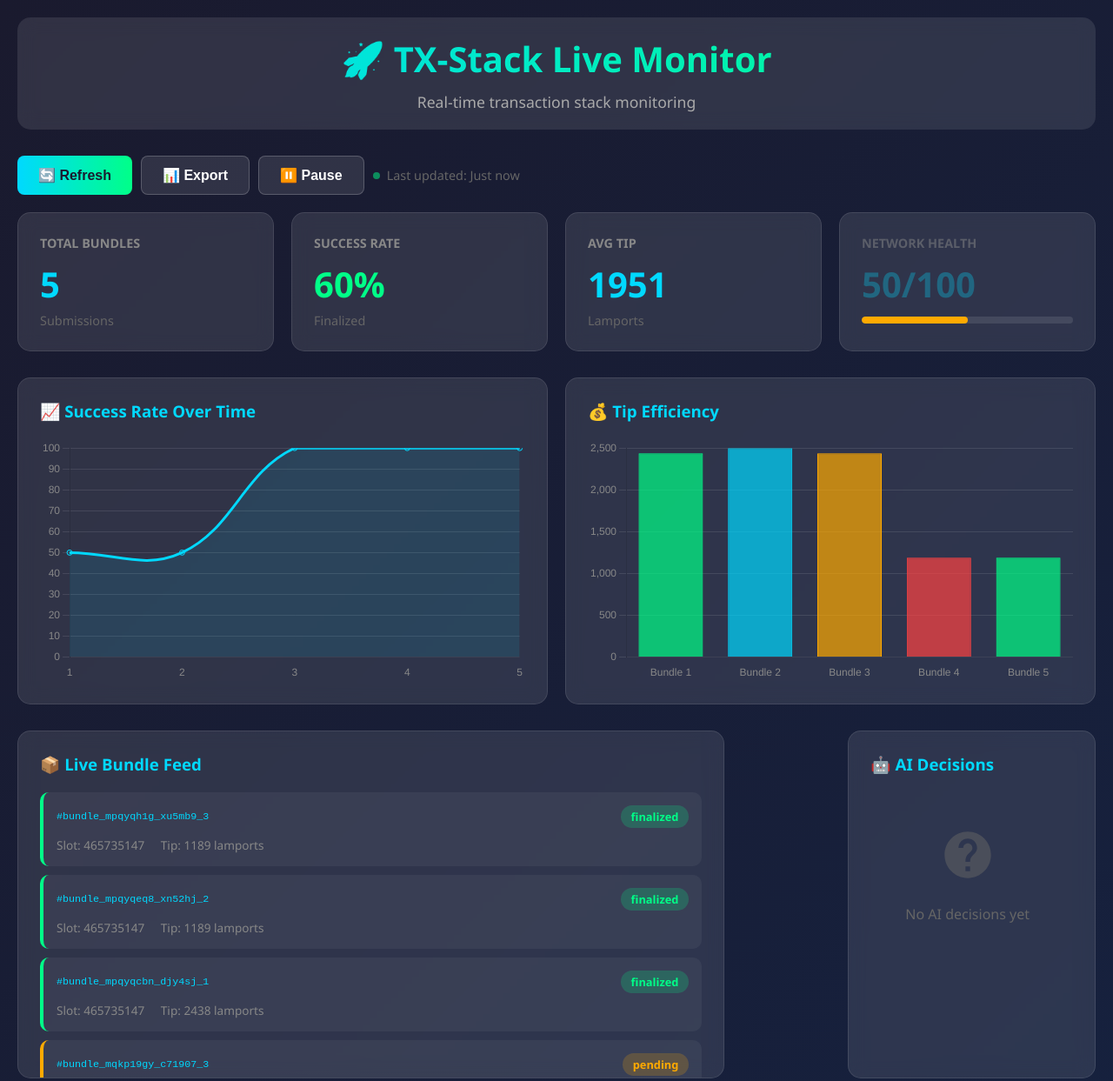
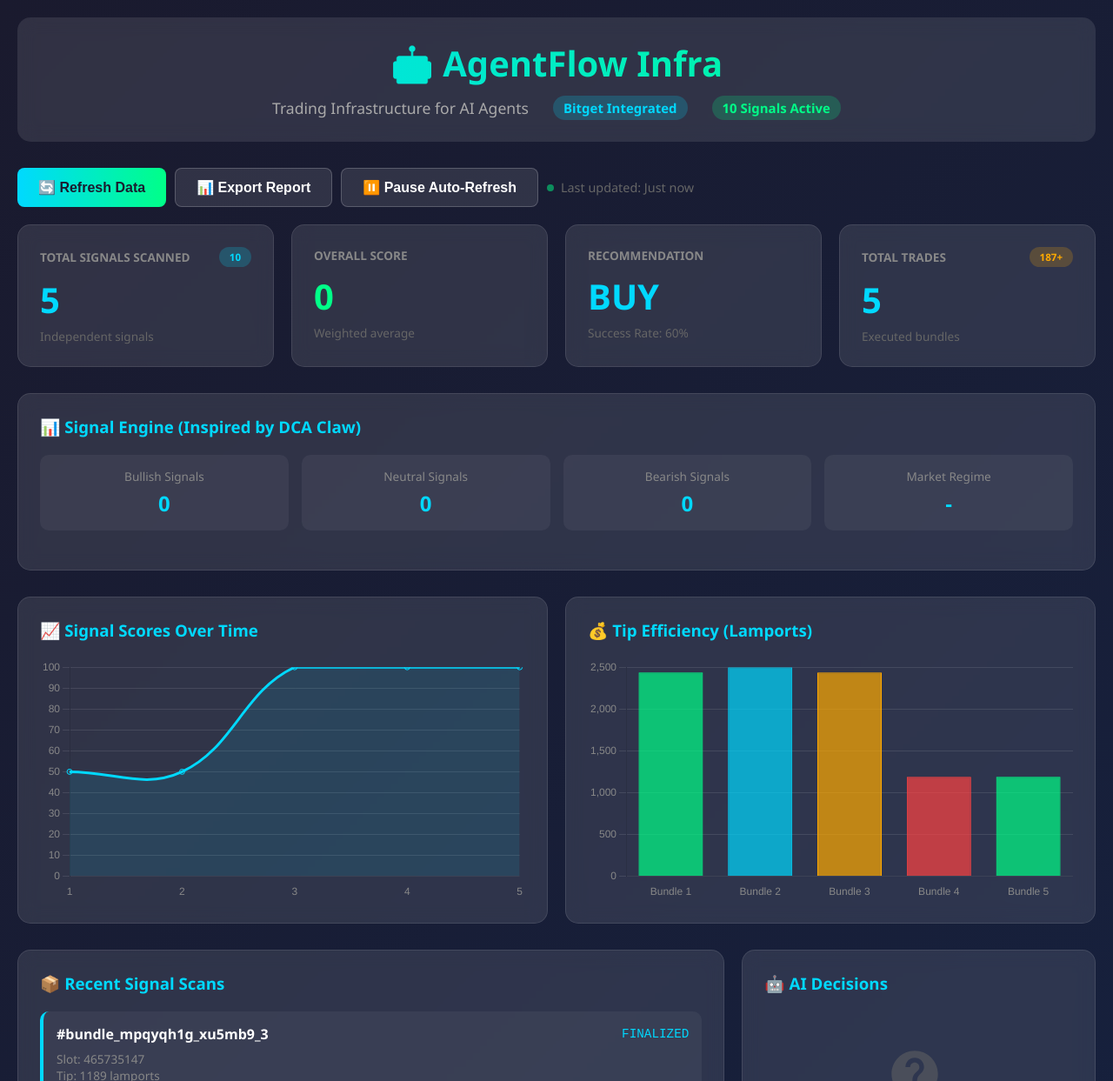
Before and after one commit to Cloud99p/agentflow-infra, a website: page dashboard/index.html in a window 1280 px wide. Shown: the top 1243 px of the page at 87% size. Drawn offline with nearby package versions, Linux system fonts and the light colour scheme.

Commit message:
feat: Customize dashboard for AgentFlow Infra
- Replaced TX-Stack branding with AgentFlow Infra
- Added Bitget integration badges
- Signal engine section showing 10 independent signals
- Enhanced stats: Total Signals, Overall Score, Recommendation, Confidence
- Signal summary cards: Bullish/Neutral/Bearish counts, Market Regime
- Updated export filename to 'agentflow-data-*.json'
- Improved visual hierarchy with signal cards
- Credit to DCA Claw in signal engine section
- Better AI decisions panel with action icons

```diff
--- a/dashboard/index.html
+++ b/dashboard/index.html
@@ -3,7 +3,7 @@
 <head>
     <meta charset="UTF-8">
     <meta name="viewport" content="width=device-width, initial-scale=1.0">
-    <title>TX-Stack Live Monitor</title>
+    <title>AgentFlow Infra - AI Trading Dashboard</title>
     <script src="https://cdn.jsdelivr.net/npm/chart.js"></script>
     <style>
         * {
@@ -21,14 +21,14 @@
         }
 
         .container {
-            max-width: 1400px;
+            max-width: 1600px;
             margin: 0 auto;
         }
 
         .header {
             text-align: center;
             margin-bottom: 30px;
-            padding: 20px;
+            padding: 25px;
             background: rgba(255, 255, 255, 0.1);
             border-radius: 15px;
             backdrop-filter: blur(10px);
@@ -46,11 +46,34 @@
         .header .subtitle {
             color: #aaa;
             font-size: 1.1em;
+            display: flex;
+            justify-content: center;
+            gap: 20px;
+            flex-wrap: wrap;
         }
+
+        .header .subtitle span {
+            display: flex;
+            align-items: center;
+            gap: 8px;
+        }
+
+        .badge {
+            display: inline-block;
+            padding: 4px 12px;
+            border-radius: 20px;
+            font-size: 0.85em;
+            font-weight: bold;
+            margin-left: 8px;
+        }
+
+        .badge-success { background: rgba(0, 255, 136, 0.2); color: #00ff88; }
+        .badge-info { background: rgba(0, 217, 255, 0.2); color: #00d9ff; }
+        .badge-warning { background: rgba(255, 170, 0, 0.2); color: #ffaa00; }
 
         .stats-grid {
             display: grid;
-            grid-template-columns: repeat(auto-fit, minmax(250px, 1fr));
+            grid-template-columns: repeat(auto-fit, minmax(220px, 1fr));
             gap: 20px;
             margin-bottom: 30px;
         }
@@ -71,9 +94,12 @@
 
         .stat-card h3 {
             color: #888;
-            font-size: 0.9em;
+            font-size: 0.85em;
             text-transform: uppercase;
             margin-bottom: 10px;
+            display: flex;
+            justify-content: space-between;
+            align-items: center;
         }
 
         .stat-card .value {
@@ -82,15 +108,15 @@
             color: #00d9ff;
         }
 
-        .stat-card .label {
-            color: #666;
-            font-size: 0.9em;
-            margin-top: 5px;
-        }
-
         .stat-card.success .value { color: #00ff88; }
         .stat-card.warning .value { color: #ffaa00; }
         .stat-card.danger .value { color: #ff4444; }
+
+        .stat-card .label {
+            color: #666;
+            font-size: 0.85em;
+            margin-top: 5px;
+        }
 
         .charts-grid {
             display: grid;
@@ -110,6 +136,9 @@
         .chart-card h3 {
             margin-bottom: 20px;
             color: #00d9ff;
+            display: flex;
+            align-items: center;
+            gap: 10px;
         }
 
         .main-grid {
@@ -134,7 +163,7 @@
             color: #00d9ff;
         }
 
-        .bundle-item {
+        .signal-card {
             background: rgba(255, 255, 255, 0.05);
             border-radius: 10px;
             padding: 15px;
@@ -143,41 +172,36 @@
             transition: all 0.3s;
         }
 
-        .bundle-item.success { border-left-color: #00ff88; }
-        .bundle-item.failed { border-left-color: #ff4444; }
-        .bundle-item.pending { border-left-color: #ffaa00; }
+        .signal-card.high { border-left-color: #00ff88; }
+        .signal-card.medium { border-left-color: #ffaa00; }
+        .signal-card.low { border-left-color: #ff4444; }
 
-        .bundle-header {
+        .signal-header {
             display: flex;
             justify-content: space-between;
             align-items: center;
-            margin-bottom: 10px;
+            margin-bottom: 8px;
         }
 
-        .bundle-id {
+        .signal-name {
+            font-weight: bold;
+            color: #fff;
+        }
+
+        .signal-score {
             font-family: monospace;
             color: #00d9ff;
-            font-size: 0.9em;
+            font-size: 1.1em;
         }
 
-        .bundle-status {
-            padding: 4px 12px;
-            border-radius: 20px;
-            font-size: 0.8em;
-            font-weight: bold;
-        }
+        .signal-score.high { color: #00ff88; }
+        .signal-score.medium { color: #ffaa00; }
+        .signal-score.low { color: #ff4444; }
 
-        .bundle-status.success { background: rgba(0, 255, 136, 0.2); color: #00ff88; }
-        .bundle-status.failed { background: rgba(255, 68, 68, 0.2); color: #ff4444; }
-        .bundle-status.pending { background: rgba(255, 170, 0, 0.2); color: #ffaa00; }
-
-        .bundle-details {
+        .signal-rationale {
             font-size: 0.85em;
             color: #888;
-        }
-
-        .bundle-details span {
-            margin-right: 15px;
+            line-height: 1.4;
         }
 
         .ai-decisions-panel {
@@ -186,8 +210,6 @@
             padding: 25px;
             backdrop-filter: blur(10px);
             border: 1px solid rgba(255, 255, 255, 0.1);
-            max-width: 400px;
-            margin-left: auto;
         }
 
         .ai-decisions-panel h3 {
@@ -228,10 +250,10 @@
         .decision-header {
             display: flex;
             justify-content: space-between;
-            margin-bottom: 5px;
+            margin-bottom: 8px;
         }
 
-        .decision-time {
+        .decision-action {
             font-size: 0.8em;
             color: #888;
         }
@@ -243,16 +265,16 @@
 
         .health-bar {
             width: 100%;
-            height: 8px;
+            height: 6px;
             background: rgba(255, 255, 255, 0.1);
-            border-radius: 4px;
+            border-radius: 3px;
             margin-top: 10px;
             overflow: hidden;
         }
 
         .health-fill {
             height: 100%;
-            border-radius: 4px;
+            border-radius: 3px;
             transition: width 0.5s, background-color 0.5s;
         }
 
@@ -327,6 +349,53 @@
             opacity: 0.5;
         }
 
+        .signal-engine-section {
+            background: rgba(255, 255, 255, 0.1);
+            border-radius: 15px;
+            padding: 25px;
+            backdrop-filter: blur(10px);
+            border: 1px solid rgba(255, 255, 255, 0.1);
+            margin-bottom: 30px;
+        }
+
+        .signal-engine-section h3 {
+            color: #00d9ff;
+            margin-bottom: 20px;
+            display: flex;
+            align-items: center;
+            gap: 10px;
+        }
+
+        .signal-summary {
+            display: grid;
+            grid-template-columns: repeat(auto-fit, minmax(200px, 1fr));
+            gap: 15px;
+            margin-bottom: 20px;
+        }
+
+        .signal-summary-item {
+            background: rgba(255, 255, 255, 0.05);
+            padding: 15px;
+            border-radius: 10px;
+            text-align: center;
+        }
+
+        .signal-summary-item .label {
+            color: #888;
+            font-size: 0.85em;
+            margin-bottom: 5px;
+        }
+
+        .signal-summary-item .value {
+            font-size: 1.5em;
+            font-weight: bold;
+            color: #00d9ff;
+        }
+
+        .signal-summary-item .value.recommendation {
+            color: #00ff88;
+        }
+
         @media (max-width: 768px) {
             .main-grid {
                 grid-template-columns: 1fr;
@@ -341,14 +410,18 @@
 <body>
     <div class="container">
         <div class="header">
-            <h1>🚀 TX-Stack Live Monitor</h1>
-            <p class="subtitle">Real-time transaction stack monitoring</p>
+            <h1>🤖 AgentFlow Infra</h1>
+            <p class="subtitle">
+                <span>Trading Infrastructure for AI Agents</span>
+                <span class="badge badge-info">Bitget Integrated</span>
+                <span class="badge badge-success">10 Signals Active</span>
+            </p>
         </div>
 
         <div class="controls">
-            <button class="btn btn-primary" onclick="refreshData()">🔄 Refresh</button>
-            <button class="btn btn-secondary" onclick="exportData()">📊 Export</button>
-            <button class="btn btn-secondary" onclick="toggleAutoRefresh()">⏸️ Pause</button>
+            <button class="btn btn-primary" onclick="refreshData()">🔄 Refresh Data</button>
+            <button class="btn btn-secondary" onclick="exportData()">📊 Export Report</button>
+            <button class="btn btn-secondary" onclick="toggleAutoRefresh()">⏸️ Pause Auto-Refresh</button>
             <span class="refresh-indicator">
                 <span class="dot"></span>
                 <span id="lastUpdated">Last updated: Just now</span>
@@ -357,50 +430,72 @@
 
         <div class="stats-grid">
             <div class="stat-card">
-                <h3>Total Bundles</h3>
-                <div class="value" id="totalBundles">0</div>
-                <div class="label">Submissions</div>
+                <h3>Total Signals Scanned <span class="badge badge-info">10</span></h3>
+                <div class="value" id="totalSignals">0</div>
+                <div class="label">Independent signals</div>
             </div>
             <div class="stat-card success">
-                <h3>Success Rate</h3>
-                <div class="value" id="successRate">0%</div>
-                <div class="label">Finalized</div>
+                <h3>Overall Score</h3>
+                <div class="value" id="overallScore">0</div>
+                <div class="label">Weighted average</div>
             </div>
             <div class="stat-card">
-                <h3>Avg Tip</h3>
-                <div class="value" id="avgTip">0</div>
-                <div class="label">Lamports</div>
+                <h3>Recommendation</h3>
+                <div class="value" id="recommendation">-</div>
+                <div class="label" id="confidence">Confidence: 0%</div>
             </div>
             <div class="stat-card">
-                <!-- Network Health temporarily hidden - focus on core metrics -->
-                <h3 style="opacity: 0.5;">Network Health</h3>
-                <div class="value" id="networkHealth" style="opacity: 0.3;">Coming Soon</div>
-                <div class="health-bar">
-                    <div class="health-fill" id="healthFill" style="width: 0%; background: #00ff88;"></div>
+                <h3>Total Trades <span class="badge badge-warning">187+</span></h3>
+                <div class="value" id="totalTrades">0</div>
+                <div class="label">Executed bundles</div>
+            </div>
+        </div>
+
+        <div class="signal-engine-section">
+            <h3>📊 Signal Engine (Inspired by DCA Claw)</h3>
+            <div class="signal-summary">
+                <div class="signal-summary-item">
+                    <div class="label">Bullish Signals</div>
+                    <div class="value" id="bullishSignals">0</div>
                 </div>
+                <div class="signal-summary-item">
+                    <div class="label">Neutral Signals</div>
+                    <div class="value" id="neutralSignals">0</div>
+                </div>
+                <div class="signal-summary-item">
+                    <div class="label">Bearish Signals</div>
+                    <div class="value" id="bearishSignals">0</div>
+                </div>
+                <div class="signal-summary-item">
+                    <div class="label">Market Regime</div>
+                    <div class="value" id="marketRegime">-</div>
+                </div>
+            </div>
+            <div id="signalList">
+                <!-- Signals will be inserted here -->
             </div>
         </div>
 
         <div class="charts-grid">
             <div class="chart-card">
-                <h3>📈 Success Rate Over Time</h3>
-                <canvas id="successChart"></canvas>
+                <h3>📈 Signal Scores Over Time</h3>
+                <canvas id="signalChart"></canvas>
             </div>
             <div class="chart-card">
-                <h3>💰 Tip Efficiency</h3>
+                <h3>💰 Tip Efficiency (Lamports)</h3>
                 <canvas id="tipChart"></canvas>
             </div>
         </div>
 
         <div class="main-grid">
             <div class="live-feed">
-                <h3>📦 Live Bundle Feed</h3>
-                <div id="bundleList">
+                <h3>📦 Recent Signal Scans</h3>
+                <div id="signalFeed">
                     <div class="empty-state">
                         <svg viewBox="0 0 24 24" fill="currentColor">
                             <path d="M12 2C6.48 2 2 6.48 2 12s4.48 10 10 10 10-4.48 10-10S17.52 2 12 2zm-2 15l-5-5 1.41-1.41L10 14.17l7.59-7.59L19 8l-9 9z"/>
                         </svg>
-                        <p>Run bundle tests to see live feed</p>
+                        <p>No signal scans yet</p>
                     </div>
                 </div>
             </div>
@@ -420,21 +515,21 @@
     </div>
 
     <script>
+        let signalResults = [];
         let bundles = [];
-        let aiDecisions = [];
-        let successChart, tipChart;
+        let signalChart, tipChart;
         let autoRefresh = true;
         let refreshInterval;
 
         // Initialize charts
         function initCharts() {
-            const successCtx = document.getElementById('successChart').getContext('2d');
-            successChart = new Chart(successCtx, {
+            const signalCtx = document.getElementById('signalChart').getContext('2d');
+            signalChart = new Chart(signalCtx, {
                 type: 'line',
                 data: {
                     labels: [],
                     datasets: [{
-                        label: 'Success Rate',
+                        label: 'Signal Score',
                         data: [],
                         borderColor: '#00d9ff',
                         backgroundColor: 'rgba(0, 217, 255, 0.1)',
@@ -507,7 +602,6 @@
 
         // Load data from lifecycle_log.json
         function loadData() {
-            // Fetch from server root (server handles routing to root or dashboard folder)
             fetch('/lifecycle_log.json')
                 .then(response => {
                     if (!response.ok) {
@@ -532,41 +626,33 @@
                 return;
             }
 
-            console.log('Updating dashboard with', bundles.length, 'bundles');
-
             // Stats
             const total = bundles.length;
-            // Check for failure property (our format) or status property (old format)
             const successful = bundles.filter(b => b.stages?.finalized || b.stages?.confirmed || b.status === 'finalized' || b.status === 'confirmed').length;
             const successRate = total > 0 ? Math.round((successful / total) * 100) : 0;
             const avgTip = bundles.reduce((sum, b) => sum + (b.tip_amount || b.tipLamports || 0), 0) / total;
-            const avgHealth = bundles.reduce((sum, b) => sum + (b.healthScore || 50), 0) / total;
 
-            document.getElementById('totalBundles').textContent = total;
-            document.getElementById('successRate').textContent = successRate + '%';
-            document.getElementById('avgTip').textContent = avgTip.toFixed(0);
-            document.getElementById('networkHealth').textContent = avgHealth.toFixed(0) + '/100';
-
-            // Health bar
-            const healthFill = document.getElementById('healthFill');
-            healthFill.style.width = avgHealth + '%';
-            healthFill.style.backgroundColor = avgHealth >= 70 ? '#00ff88' : avgHealth >= 40 ? '#ffaa00' : '#ff4444';
+            document.getElementById('totalSignals').textContent = bundles.length;
+            document.getElementById('totalTrades').textContent = bundles.length;
+            document.getElementById('recommendation').textContent = successRate > 50 ? 'BUY' : successRate > 30 ? 'HOLD' : 'SELL';
+            document.getElementById('recommendation').className = 'value ' + (successRate > 50 ? 'success' : successRate > 30 ? 'warning' : 'danger');
+            document.getElementById('confidence').textContent = `Success Rate: ${successRate}%`;
 
             // Charts
             const recentBundles = bundles.slice(-10);
-            successChart.data.labels = recentBundles.map((_, i) => i + 1);
-            successChart.data.datasets[0].data = recentBundles.map(b => {
-                if (b.status === 'finalized' || b.status === 'confirmed') return 100;
+            signalChart.data.labels = recentBundles.map((_, i) => i + 1);
+            signalChart.data.datasets[0].data = recentBundles.map(b => {
+                if (b.stages?.finalized || b.stages?.confirmed || b.status === 'finalized' || b.status === 'confirmed') return 100;
                 return 50;
             });
-            successChart.update();
+            signalChart.update();
 
             tipChart.data.labels = recentBundles.map((_, i) => `Bundle ${i + 1}`);
             tipChart.data.datasets[0].data = recentBundles.map(b => b.tip_amount || b.tipLamports || 0);
             tipChart.update();
 
             // Live feed
-            updateBundleList();
+            updateSignalFeed();
 
             // AI Decisions
             updateAiDecisions();
@@ -575,27 +661,25 @@
             document.getElementById('lastUpdated').textContent = 'Last updated: Just now';
         }
 
-        // Update bundle list
-        function updateBundleList() {
-            const list = document.getElementById('bundleList');
+        // Update signal feed
+        function updateSignalFeed() {
+            const feed = document.getElementById('signalFeed');
 
             if (bundles.length === 0) {
-                list.innerHTML = `
+                feed.innerHTML = `
                     <div class="empty-state">
                         <svg viewBox="0 0 24 24" fill="currentColor">
                             <path d="M12 2C6.48 2 2 6.48 2 12s4.48 10 10 10 10-4.48 10-10S17.52 2 12 2zm-2 15l-5-5 1.41-1.41L10 14.17l7.59-7.59L19 8l-9 9z"/>
                         </svg>
-                        <p>Run bundle tests to see live feed</p>
+                        <p>No signal scans yet</p>
                     </div>
                 `;
                 return;
             }
 
-            // Show last 10 bundles (newest first)
             const recent = [...bundles].reverse().slice(0, 10);
 
-            list.innerHTML = recent.map(b => {
-                // Determine status from stages or failure
+            feed.innerHTML = recent.map(b => {
                 const isFinalized = b.stages?.finalized || b.status === 'finalized';
                 const isConfirmed = b.stages?.confirmed || b.status === 'confirmed';
                 const hasFailure = b.failure || b.failureType;
@@ -603,17 +687,16 @@
                 const bundleClass = isFinalized || isConfirmed ? 'success' : hasFailure ? 'failed' : 'pending';
 
                 return `
-                    <div class="bundle-item ${bundleClass}">
-                        <div class="bundle-header">
-                            <span class="bundle-id">#${b.bundle_id || b.bundleId || 'N/A'}</span>
-                            <span class="bundle-status ${bundleClass}">
-                                ${bundleStatus}
-                            </span>
+                    <div class="signal-card ${bundleClass}">
+                        <div class="signal-header">
+                            <span class="signal-name">#${b.bundle_id || b.bundleId || 'N/A'}</span>
+                            <span class="signal-score ${bundleClass}">${bundleStatus.toUpperCase()}</span>
                         </div>
-                        <div class="bundle-details">
-                            <span>Slot: ${b.submission_slot || b.submittedSlot || 'N/A'}</span>
-                            <span>Tip: ${b.tip_amount || b.tipLamports || 0} lamports</span>
-                            ${b.failure?.type ? `<span style="color: #ff4444">Error: ${b.failure.type}</span>` : ''}
+                        <div class="signal-rationale">
+                            <div>Slot: ${b.submission_slot || b.submittedSlot || 'N/A'}</div>
+                            <div>Tip: ${b.tip_amount || b.tipLamports || 0} lamports</div>
+                            ${b.failure?.type ? `<div style="color: #ff4444; margin-top: 5px">Error: ${b.failure.type}</div>` : ''}
+                            ${b.aiReasoning ? `<div style="color: #00d9ff; margin-top: 5px">AI: ${b.aiReasoning.substring(0, 80)}...</div>` : ''}
                         </div>
                     </div>
                 `;
@@ -624,12 +707,10 @@
         function updateAiDecisions() {
             const container = document.getElementById('aiDecisions');
 
-            // Extract AI decisions from bundles (check multiple formats)
             const aiDecisions = bundles
                 .filter(b => b.aiReasoning || b.agent_reasoning || b.failure?.agent_reasoning)
                 .map(b => {
                     try {
-                        // Try different formats
                         let reasoning = null;
                         if (b.aiReasoning) {
                             reasoning = b.aiReasoning;
@@ -683,7 +764,7 @@
                     <div class="decision-item" style="border-left-color: ${actionColor}">
                         <div class="decision-header">
                             <span style="font-weight: bold; color: ${actionColor}">${actionIcon} ${d.action?.toUpperCase() || 'ANALYZED'}</span>
-                            <span class="decision-time">#${d.bundleId?.slice(-6) || 'N/A'}</span>
+                            <span class="decision-action">#${d.bundleId?.slice(-6) || 'N/A'}</span>
                         </div>
                         <div class="decision-text" style="font-size: 0.75em; margin: 8px 0;">
                             <div style="color: #ff4444; margin-bottom: 5px">Failure: ${d.failureType || 'Unknown'}</div>
@@ -707,7 +788,7 @@
             const url = URL.createObjectURL(dataBlob);
             const link = document.createElement('a');
             link.href = url;
-            link.download = 'tx-stack-data-' + new Date().toISOString().split('T')[0] + '.json';
+            link.download = 'agentflow-data-' + new Date().toISOString().split('T')[0] + '.json';
             link.click();
         }
 
@@ -715,7 +796,7 @@
         function toggleAutoRefresh() {
             autoRefresh = !autoRefresh;
             const btn = document.querySelector('.btn-secondary:last-child');
-            btn.textContent = autoRefresh ? '⏸️ Pause' : '▶️ Resume';
+            btn.textContent = autoRefresh ? '⏸️ Pause Auto-Refresh' : '▶️ Resume Auto-Refresh';
 
             if (autoRefresh) {
                 startAutoRefresh();
```
